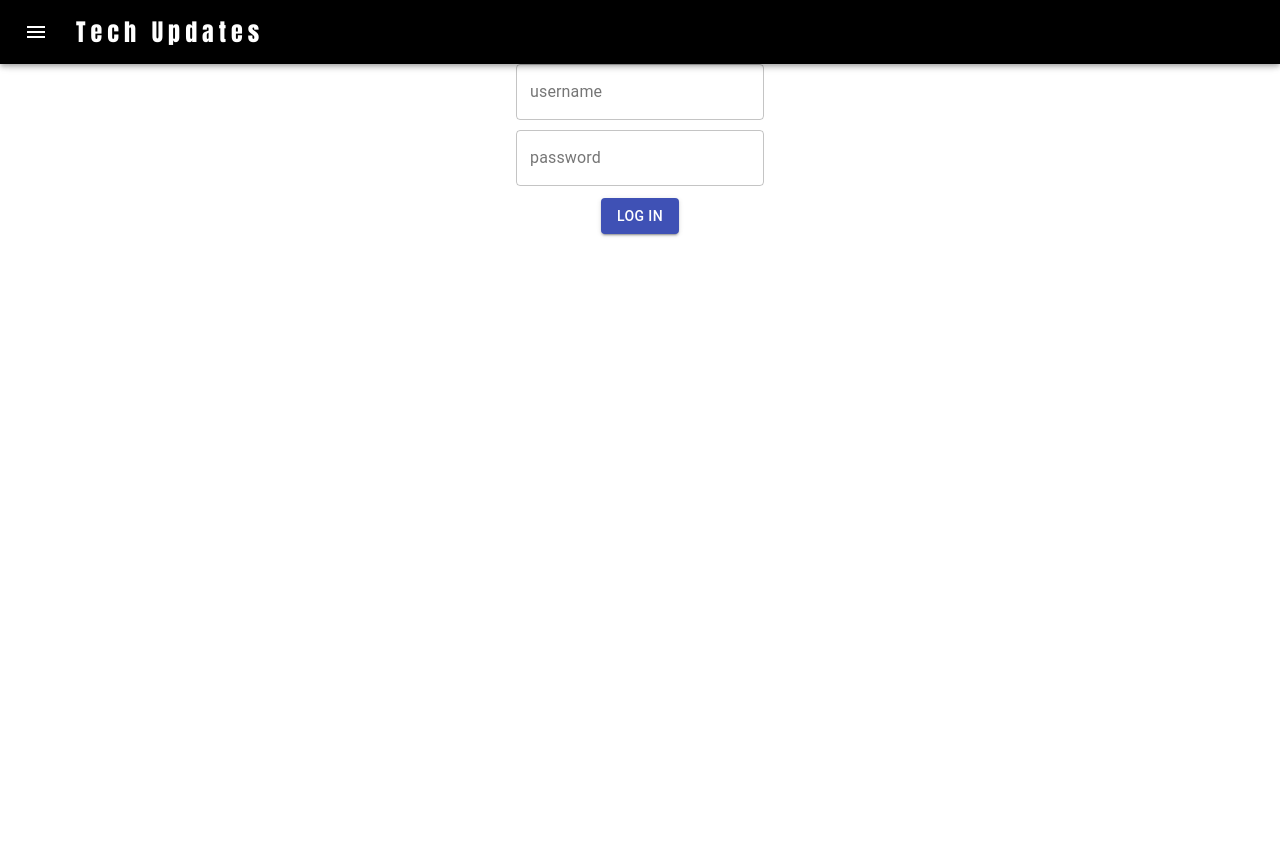
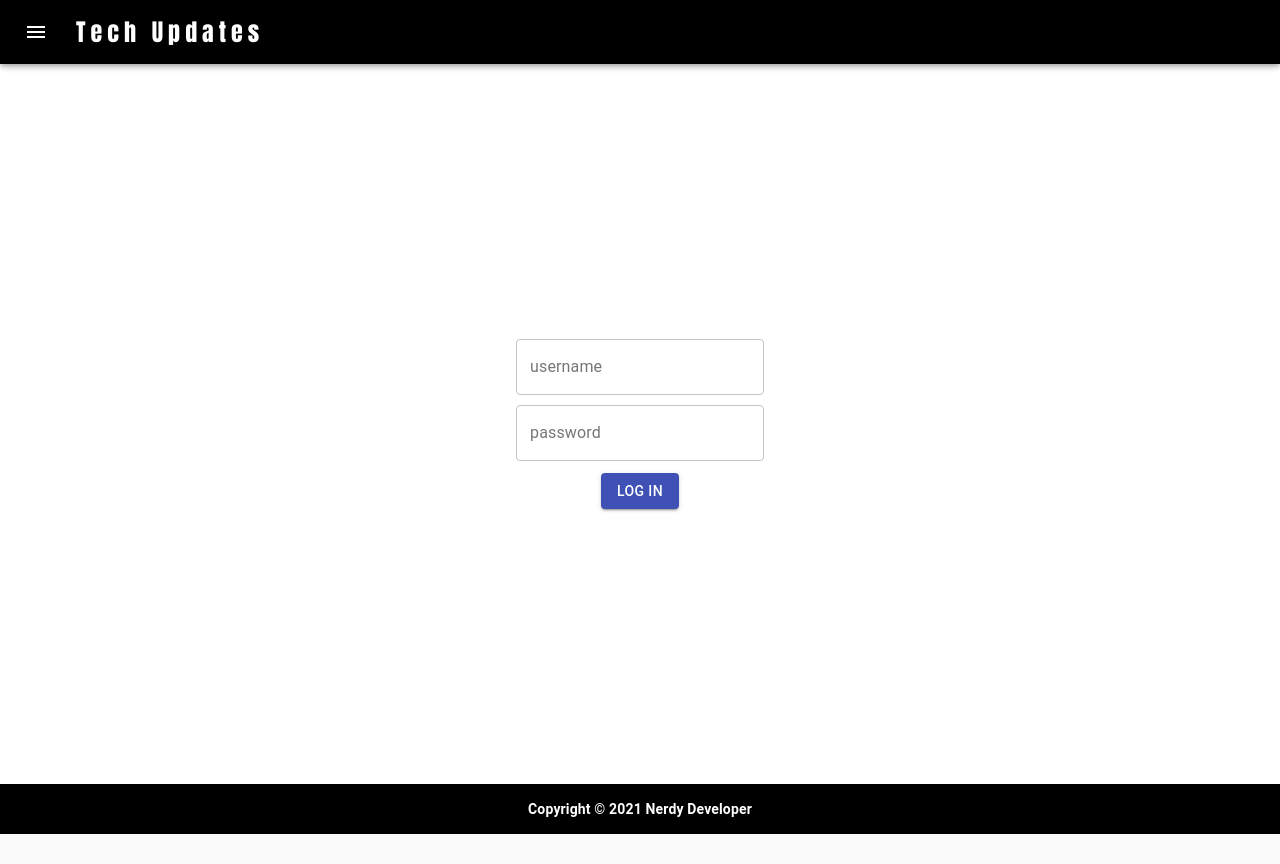
Before and after one commit to ujjwalmishra21/tech-update-frontend, a React (Create React App) app: page / in a window 1280 px wide. After the commit the page ends 834 px from the top, so only its background shows below. Built offline with nearby package versions, Linux system fonts and the light colour scheme.

Commit message:
footer added and support for multi-line content added

```diff
--- a/src/App.css
+++ b/src/App.css
@@ -15,10 +15,11 @@
 
 .App-header {
   background-color: #ffffff;
-  min-height: 100vh;
+  min-height: 90vh;
   display: flex;
   flex-direction: column;
   align-items: center;
+  justify-content: center;
   font-size: calc(10px + 2vmin);
   color: #000000;
 }
--- a/src/App.js
+++ b/src/App.js
@@ -6,8 +6,10 @@ import './App.css';
 
 import asyncComponent from './hoc/asyncComponent/asyncComponent';
 import NavBar from '../src/elements/NavBar/NavBar';
+import Footer from './elements/Footer/Footer';
 
 import * as actions from './store/actions/index';
+
 
 
 const asyncPosts = asyncComponent(() => {
@@ -67,6 +69,7 @@ class App extends Component {
         <header className="App-header">
           {route}
         </header>
+        <Footer/>
       </div>
     );
   }
--- a/src/components/Content/Content.css
+++ b/src/components/Content/Content.css
@@ -8,6 +8,7 @@
     text-align: justify;
     font-size: 17px;
     font-family: emoji !important;
+    white-space: pre-line;
 
 }
 .post-content-section-inner-left{
--- a/src/components/Login/Login.css
+++ b/src/components/Login/Login.css
@@ -2,3 +2,6 @@
     margin-bottom: 10px;
 
 }
+/* .login-form{
+    margin-top: 20%;
+} */
--- a/src/components/Login/Login.js
+++ b/src/components/Login/Login.js
@@ -86,7 +86,7 @@ class Login extends Component{
         }
 
         let form = (
-            <form>
+            <form className="login-form">
                 {formElementArr.map(element => {
                    return(
                     <div  key={element.id}>
--- a/src/components/PostHome/PostHome.css
+++ b/src/components/PostHome/PostHome.css
@@ -1,5 +1,5 @@
 .post-title-section{
-    font-family: Brush Script MT, Brush Script Std, cursive;
+    font-family: serif;
     font-size: 60px;
     margin-left: 2%;
     margin-right: 2%;
--- a/src/components/Posts/Post/Post.js
+++ b/src/components/Posts/Post/Post.js
@@ -17,10 +17,15 @@ import * as actions from '../../../store/actions/index';
 
 const useStyles = makeStyles((theme) => ({
   root: {
-    maxWidth: 345,
+    width: 310,
     marginRight: 25,
     marginBottom: 25,
     boxShadow: '1px 1px 0.5em',
+
+  },
+  cardHeader:{
+    width: '100%',
+    whiteSpace: 'nowrap',
 
   },
   media: {
@@ -70,6 +75,7 @@ const Post = (props) => {
     <div>
     <Card className={classes.root}>
       <CardHeader
+        className={classes.cardHeader}
         title={props.title}
         subheader={moment(props.createdAt).fromNow()}
       />
--- a/src/components/Signup/Signup.css
+++ b/src/components/Signup/Signup.css
@@ -2,3 +2,7 @@
     margin-bottom: 10px;
 
 }
+/* .signup-form{
+    margin-top: 20%;
+}
+ */
--- a/src/components/Signup/Signup.js
+++ b/src/components/Signup/Signup.js
@@ -118,7 +118,7 @@ class Signup extends Component{
 
 
         let form = (
-            <form>
+            <form className="signup-form">
                 {formElementArr.map(element => {
                    return(
                     <div key={element.id}>
--- /dev/null
+++ b/src/elements/Footer/Footer.css
@@ -0,0 +1,12 @@
+.footer-root{
+    width: 100%;
+    height: 50px;
+    bottom: 0;
+    background-color: #000000;
+    padding: 15px 0;
+    text-align: center;
+}
+.footer-content{
+    color: #ffffff;
+    font-weight: 600;
+}
--- /dev/null
+++ b/src/elements/Footer/Footer.js
@@ -0,0 +1,15 @@
+import React from 'react';
+import './Footer.css';
+
+const Footer = (props) => {
+
+  return (
+    <div className="footer-root">
+      <div className="footer">
+        <div className="footer-content">Copyright &copy; 2021 Nerdy Developer</div>
+      </div>
+    </div>
+  );
+}
+
+export default Footer;
```
Also changed, not shown: src/components/Posts/Post/Post.css (added).
